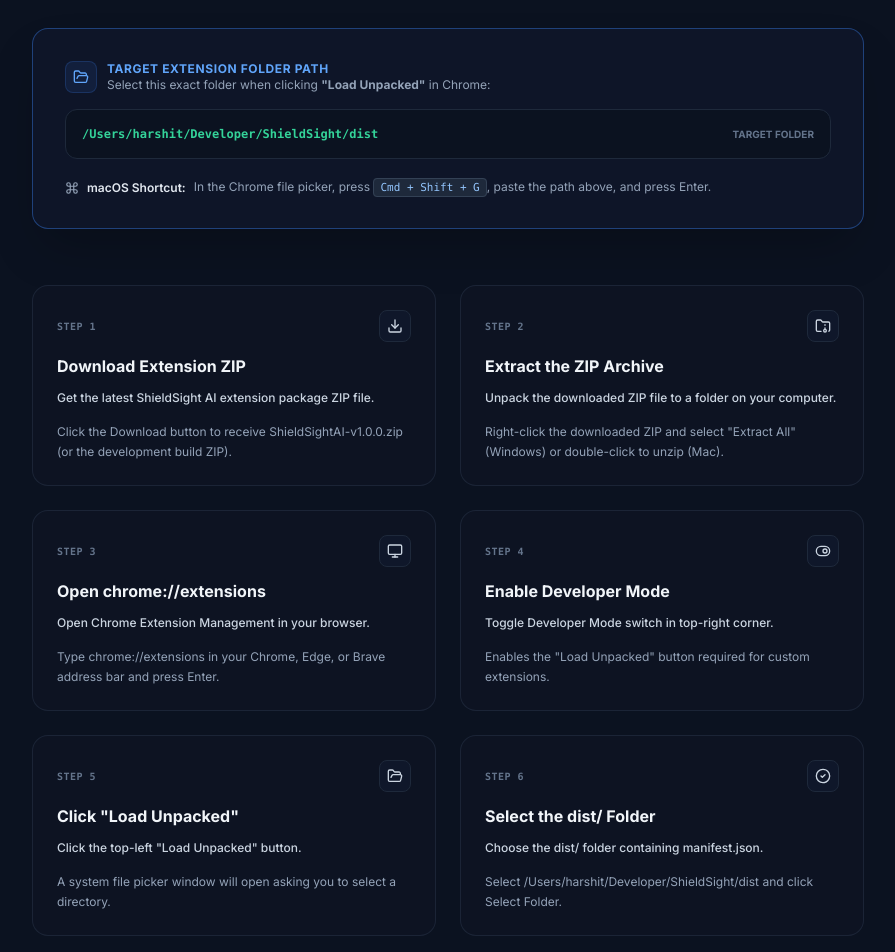
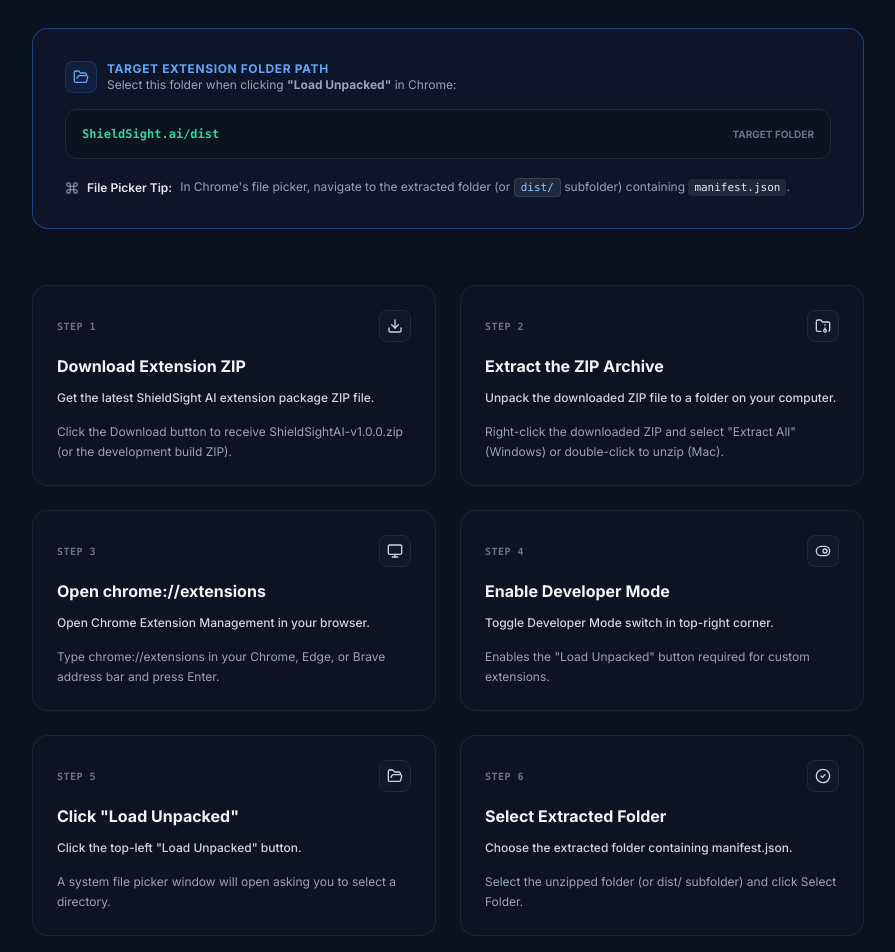
Before and after one commit to harshit-911/ShieldSight.ai, a Next.js app in the folder website/: page /install in a window 1280 px wide. Shown: the part 400-1352 px from the top of the page, without its empty margins (192-1087 px from the left). Built offline with nearby package versions, Linux system fonts and the light colour scheme; no server answers.

Commit message:
docs: replace personal home directory paths with generic commercial ShieldSight.ai/dist paths

```diff
--- a/website/app/install/page.tsx
+++ b/website/app/install/page.tsx
@@ -1,7 +1,7 @@
 import { Navbar } from '../../components/Navbar';
 import { Footer } from '../../components/Footer';
 import { DownloadButton } from '../../components/DownloadButton';
-import { Download, FolderArchive, Monitor, ToggleRight, FolderOpen, CheckCircle2, AlertCircle, Github, HelpCircle, FileCode, Check, Command, Terminal, Copy } from 'lucide-react';
+import { Download, FolderArchive, Monitor, ToggleRight, FolderOpen, CheckCircle2, AlertCircle, Github, HelpCircle, FileCode, Check, Command } from 'lucide-react';
 
 export const metadata = {
   title: 'Installation Guide — ShieldSight AI',
@@ -47,10 +47,10 @@
     },
     {
       step: 'Step 6',
-      title: 'Select the dist/ Folder',
+      title: 'Select Extracted Folder',
       icon: CheckCircle2,
-      description: 'Choose the dist/ folder containing manifest.json.',
-      detail: 'Select /Users/harshit/Developer/ShieldSight/dist and click Select Folder.',
+      description: 'Choose the extracted folder containing manifest.json.',
+      detail: 'Select the unzipped folder (or dist/ subfolder) and click Select Folder.',
     },
   ];
 
@@ -78,7 +78,7 @@
           </div>
         </div>
 
-        {/* HIGH-IMPACT LOCAL WORKSPACE DIRECTORY CALLOUT */}
+        {/* TARGET EXTENSION FOLDER PATH CALLOUT */}
         <div className="p-6 sm:p-8 rounded-2xl bg-slate-900/90 border border-blue-500/40 mb-14 text-left space-y-4 shadow-2xl">
           <div className="flex items-center justify-between">
             <div className="flex items-center gap-2.5">
@@ -90,28 +90,28 @@
                   Target Extension Folder Path
                 </div>
                 <div className="text-xs text-slate-400">
-                  Select this exact folder when clicking <strong>"Load Unpacked"</strong> in Chrome:
+                  Select this folder when clicking <strong>"Load Unpacked"</strong> in Chrome:
                 </div>
               </div>
             </div>
           </div>
 
-          {/* Absolute Directory Code Block */}
+          {/* Clean Directory Code Block */}
           <div className="p-4 rounded-xl bg-[#0B1220] border border-slate-800 flex items-center justify-between gap-4 font-mono text-xs text-slate-200">
             <span className="text-emerald-400 font-bold select-all truncate">
-              /Users/harshit/Developer/ShieldSight/dist
+              ShieldSight.ai/dist
             </span>
             <span className="text-[10px] text-slate-500 font-sans uppercase shrink-0 font-bold">
               Target Folder
             </span>
           </div>
 
-          {/* macOS Navigation Shortcut Hint */}
+          {/* Folder Navigation Shortcut Hint */}
           <div className="flex flex-wrap items-center gap-2 text-xs text-slate-300 pt-1">
             <Command className="w-3.5 h-3.5 text-slate-400" />
-            <span className="font-semibold text-slate-200">macOS Shortcut:</span>
+            <span className="font-semibold text-slate-200">File Picker Tip:</span>
             <span className="text-slate-400">
-              In the Chrome file picker, press <kbd className="bg-slate-800 px-1.5 py-0.5 rounded text-blue-300 font-mono text-[11px] border border-slate-700">Cmd + Shift + G</kbd>, paste the path above, and press Enter.
+              In Chrome's file picker, navigate to the extracted folder (or <code className="bg-slate-800 px-1.5 py-0.5 rounded text-blue-300 font-mono text-[11px] border border-slate-700">dist/</code> subfolder) containing <code className="bg-slate-800 px-1.5 py-0.5 rounded text-slate-200 font-mono text-[11px]">manifest.json</code>.
             </span>
           </div>
         </div>
@@ -166,7 +166,7 @@
 
           {/* Directory File Structure Visualizer */}
           <div className="p-5 rounded-xl bg-[#0B1220] border border-slate-800/80 font-mono text-xs text-slate-300 space-y-2">
-            <div className="text-emerald-400 font-bold">📁 /Users/harshit/Developer/ShieldSight/dist/</div>
+            <div className="text-emerald-400 font-bold">📁 ShieldSight.ai/dist/</div>
             <div className="pl-4 text-slate-200">├── 📄 manifest.json  <span className="text-emerald-400 font-sans font-semibold">← CRITICAL: Must be directly inside selected folder</span></div>
             <div className="pl-4 text-slate-400">├── 📄 background.js</div>
             <div className="pl-4 text-slate-400">├── 📄 content.js</div>
```
